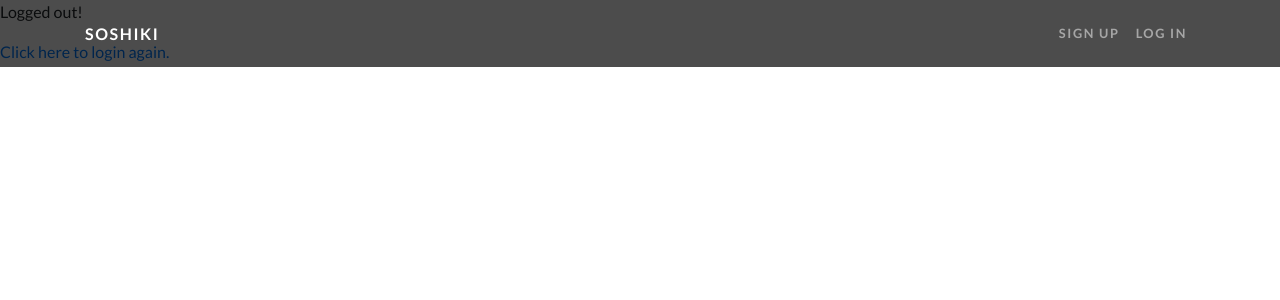
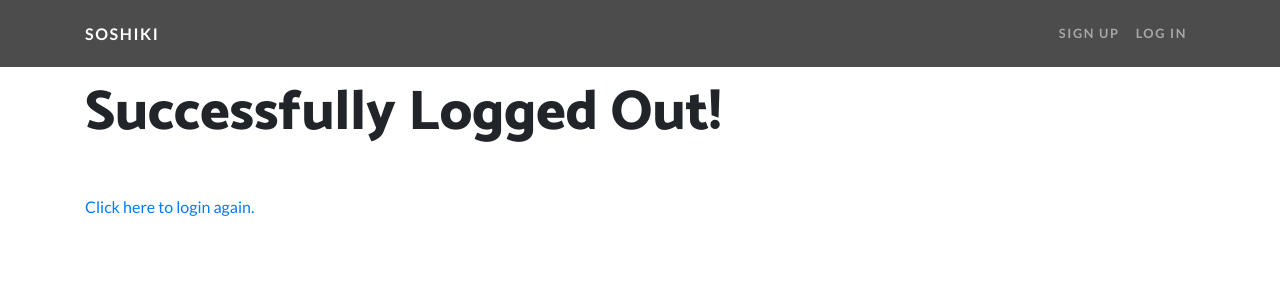
Before and after one commit to HE-Arc/Soshiki, a Django app: page /admin/logout/ in a window 1280 px wide. Shown: the top 300 px of the page. Run offline with Django 3.2, Linux system fonts and the light colour scheme; the visitor is signed in with stand-in values (Sample User, id 1); parts of the project's set-up code (start-up, migrations or seed data) failed here and were passed over; some libraries are stand-ins or nearby versions.

Commit message:
Quick CSS and hotfix

```diff
--- a/SoshikiProject/SoshikiApp/templates/Registration/logged_out.html
+++ b/SoshikiProject/SoshikiApp/templates/Registration/logged_out.html
@@ -3,7 +3,14 @@
 {% block title %}Log out{% endblock %}
 
 {% block content %}
-<p>Logged out!</p>
 
-<a href="{% url 'login' %}">Click here to login again.</a>
+<div class="container allPages">
+  <div class="row">
+    <div class="col-md-12">
+      <h1 class="display-4 mb-5">Successfully Logged Out!</h1>
+    </div>
+  </div>
+  <a href="{% url 'login' %}">Click here to login again.</a>
+</div>
+
 {% endblock %}
--- a/SoshikiProject/SoshikiApp/urls.py
+++ b/SoshikiProject/SoshikiApp/urls.py
@@ -1,4 +1,4 @@
-from django.urls import path
+from django.urls import path, include
 
 from .views import *
 
```
Also changed, not shown: SoshikiProject/SoshikiApp/templates/Registration/login.html (+12 -3 lines).
